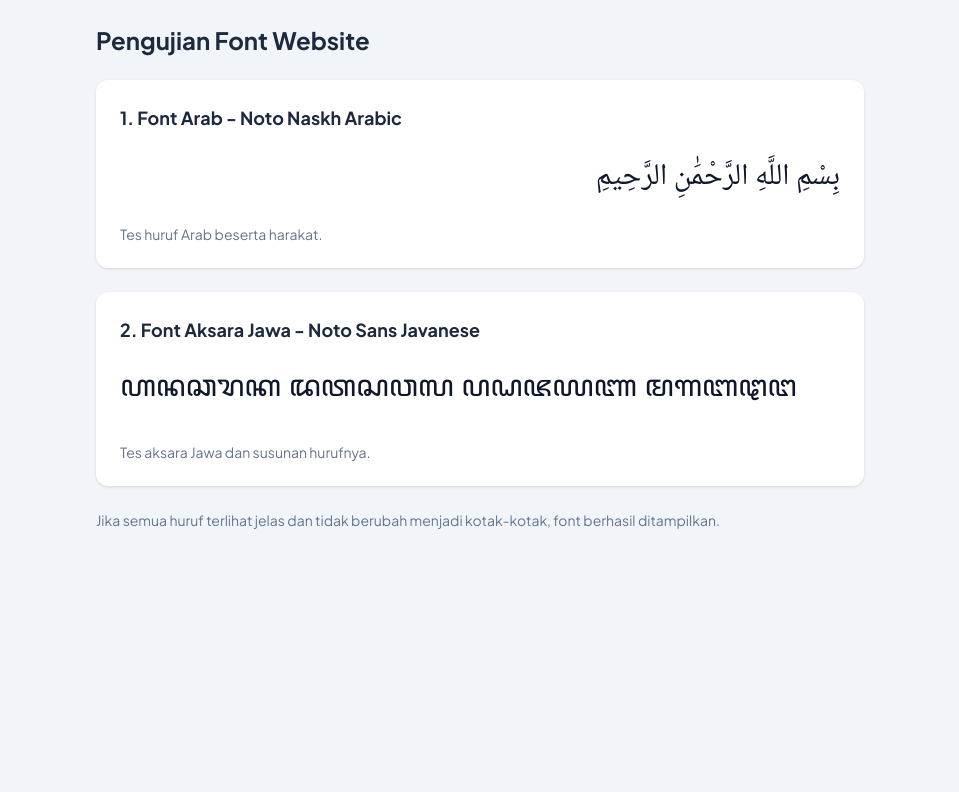
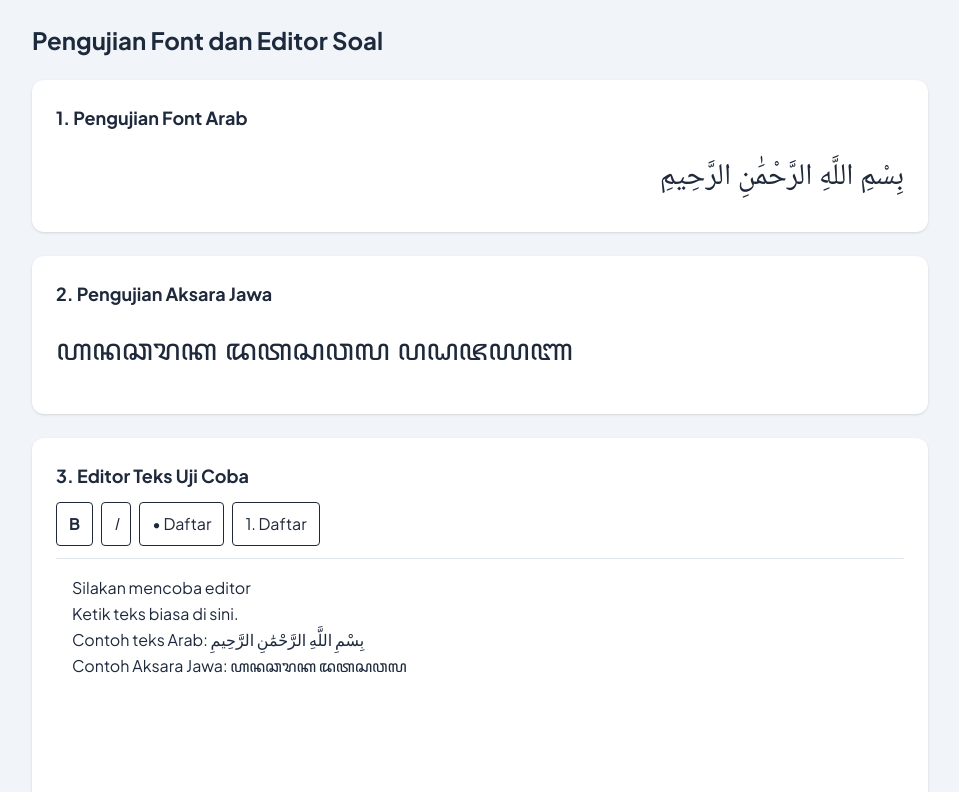
Before and after one commit to hasanaskari88/tka-platform, a Next.js app: page /font-test in a window 1280 px wide. Shown: the top 792 px of the page, without its empty margins (160-1119 px from the left). Built offline with nearby package versions, Linux system fonts and the light colour scheme.

Commit message:
Fix terbaru

```diff
--- a/app/font-test/page.tsx
+++ b/app/font-test/page.tsx
@@ -1,53 +1,93 @@
+
+'use client'
+
+import { useEditor, EditorContent } from '@tiptap/react'
+import StarterKit from '@tiptap/starter-kit'
 
 export default function FontTestPage() {
+  const editor = useEditor({
+    extensions: [StarterKit],
+    content: `
+      <h2>Silakan mencoba editor</h2>
+      <p>Ketik teks biasa di sini.</p>
+      <p>Contoh teks Arab: بِسْمِ اللَّهِ الرَّحْمَٰنِ الرَّحِيمِ</p>
+      <p>Contoh Aksara Jawa: ꦲꦤꦕꦫꦏ ꦢꦠꦱꦮꦭ</p>
+    `,
+    immediatelyRender: false,
+    editorProps: {
+      attributes: {
+        class: 'min-h-[220px] p-4 outline-none text-slate-800 leading-relaxed',
+      },
+    },
+  })
+
   return (
     <main className="min-h-screen bg-slate-100 p-6">
-      <div className="mx-auto max-w-3xl space-y-6">
+      <div className="mx-auto max-w-4xl space-y-6">
         <h1 className="text-2xl font-bold text-slate-800">
-          Pengujian Font Website
+          Pengujian Font dan Editor Soal
         </h1>
 
-        {/* TES FONT ARAB */}
         <section className="rounded-xl bg-white p-6 shadow">
-          <h2 className="mb-4 text-lg font-bold text-slate-800">
-            1. Font Arab - Noto Naskh Arabic
+          <h2 className="mb-4 text-lg font-bold">
+            1. Pengujian Font Arab
+          </h2>
+          <div lang="ar" dir="rtl" className="font-arabic text-3xl">
+            بِسْمِ اللَّهِ الرَّحْمَٰنِ الرَّحِيمِ
+          </div>
+        </section>
+
+        <section className="rounded-xl bg-white p-6 shadow">
+          <h2 className="mb-4 text-lg font-bold">
+            2. Pengujian Aksara Jawa
+          </h2>
+          <div lang="jv" className="font-aksara-jawa text-3xl">
+            ꦲꦤꦕꦫꦏ ꦢꦠꦱꦮꦭ ꦥꦝꦗꦪꦚ
+          </div>
+        </section>
+
+        <section className="rounded-xl bg-white p-6 shadow">
+          <h2 className="mb-3 text-lg font-bold">
+            3. Editor Teks Uji Coba
           </h2>
 
-          <div
-            lang="ar"
-            dir="rtl"
-            className="font-arabic text-3xl text-slate-900"
-          >
-            بِسْمِ اللَّهِ الرَّحْمَٰنِ الرَّحِيمِ
+          <div className="flex flex-wrap gap-2 border-b border-slate-200 pb-3">
+            <button
+              onClick={() => editor?.chain().focus().toggleBold().run()}
+              className="rounded border px-3 py-2 font-bold"
+            >
+              B
+            </button>
+
+            <button
+              onClick={() => editor?.chain().focus().toggleItalic().run()}
+              className="rounded border px-3 py-2 italic"
+            >
+              I
+            </button>
+
+            <button
+              onClick={() => editor?.chain().focus().toggleBulletList().run()}
+              className="rounded border px-3 py-2"
+            >
+              • Daftar
+            </button>
+
+            <button
+              onClick={() => editor?.chain().focus().toggleOrderedList().run()}
+              className="rounded border px-3 py-2"
+            >
+              1. Daftar
+            </button>
           </div>
 
-          <p className="mt-4 text-sm text-slate-500">
-            Tes huruf Arab beserta harakat.
+          <EditorContent editor={editor} />
+
+          <p className="mt-3 text-xs text-slate-500">
+            Coba mengetik, menebalkan tulisan, membuat daftar, serta
+            menyalin teks Arab dan Aksara Jawa ke dalam editor.
           </p>
         </section>
-
-        {/* TES FONT AKSARA JAWA */}
-        <section className="rounded-xl bg-white p-6 shadow">
-          <h2 className="mb-4 text-lg font-bold text-slate-800">
-            2. Font Aksara Jawa - Noto Sans Javanese
-          </h2>
-
-          <div
-            lang="jv"
-            className="font-aksara-jawa text-3xl text-slate-900"
-          >
-            ꦲꦤꦕꦫꦏ ꦢꦠꦱꦮꦭ ꦥꦝꦗꦪꦚ ꦩꦒꦧꦛꦔ
-          </div>
-
-          <p className="mt-4 text-sm text-slate-500">
-            Tes aksara Jawa dan susunan hurufnya.
-          </p>
-        </section>
-
-        <p className="text-sm text-slate-500">
-          Jika semua huruf terlihat jelas dan tidak berubah menjadi
-          kotak-kotak, font berhasil ditampilkan.
-        </p>
       </div>
     </main>
   )
```
